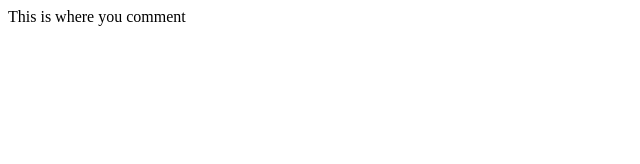
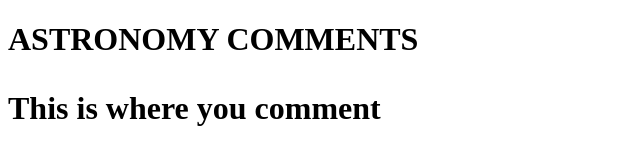
Before and after one commit to Frozen31/astronomy, a plain HTML site: page index.html in a window 1280 px wide. Shown: the whole page, without its empty margins (0-640 px from the left). Drawn offline with Linux system fonts and the light colour scheme.

Commit message:
Update index.html

```diff
--- a/index.html
+++ b/index.html
@@ -1,4 +1,7 @@
 <!doctype html>
 <html>
-  This is where you comment
+  <body>
+  <h1>ASTRONOMY COMMENTS<h1>
+    <p>This is where you comment<p>
+    <body>
 </html>
```
